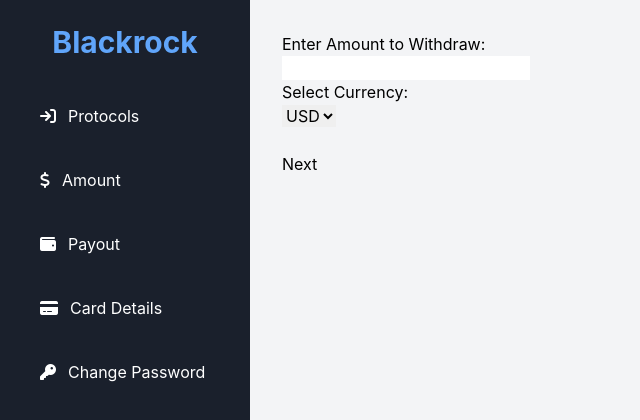
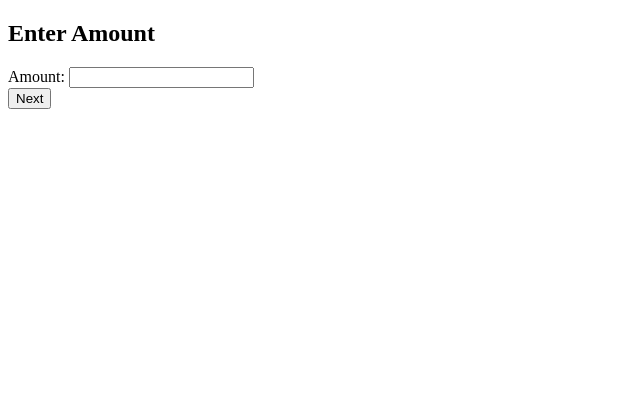
Before and after one commit to Lloydsgit/morgan, a Flask app: page /amount in a window 1280 px wide. Shown: the top 420 px of the page, without its empty margins (0-640 px from the left). Run offline with Flask 3, Linux system fonts and the light colour scheme; the visitor is signed in with stand-in values (Sample User, id 1); some libraries are stand-ins or nearby versions.

Commit message:
Update amount.html

```diff
--- a/templates/amount.html
+++ b/templates/amount.html
@@ -1,15 +1,11 @@
-{% extends "base.html" %}
-{% block content %}
-<form method="POST" action="{{ url_for('amount') }}" class="form-wrap" >
-    <label for="amount">Enter Amount to Withdraw:</label><br>
-    <input type="text" name="amount" id="amount" required pattern="^\d+(\.\d{1,2})?$" title="Enter a valid amount (e.g., 100.00)"><br>
-
-    <label for="currency">Select Currency:</label><br>
-    <select name="currency" id="currency" required>
-        <option value="USD" {% if session.currency == 'USD' %}selected{% endif %}>USD</option>
-        <option value="EUR" {% if session.currency == 'EUR' %}selected{% endif %}>EUR</option>
-    </select><br><br>
-
+<!DOCTYPE html>
+<html>
+<head><title>Enter Amount</title></head>
+<body>
+  <h2>Enter Amount</h2>
+  <form method="post">
+    Amount: <input type="text" name="amount"><br>
     <button type="submit">Next</button>
-</form>
-{% endblock %}
+  </form>
+</body>
+</html>
```
